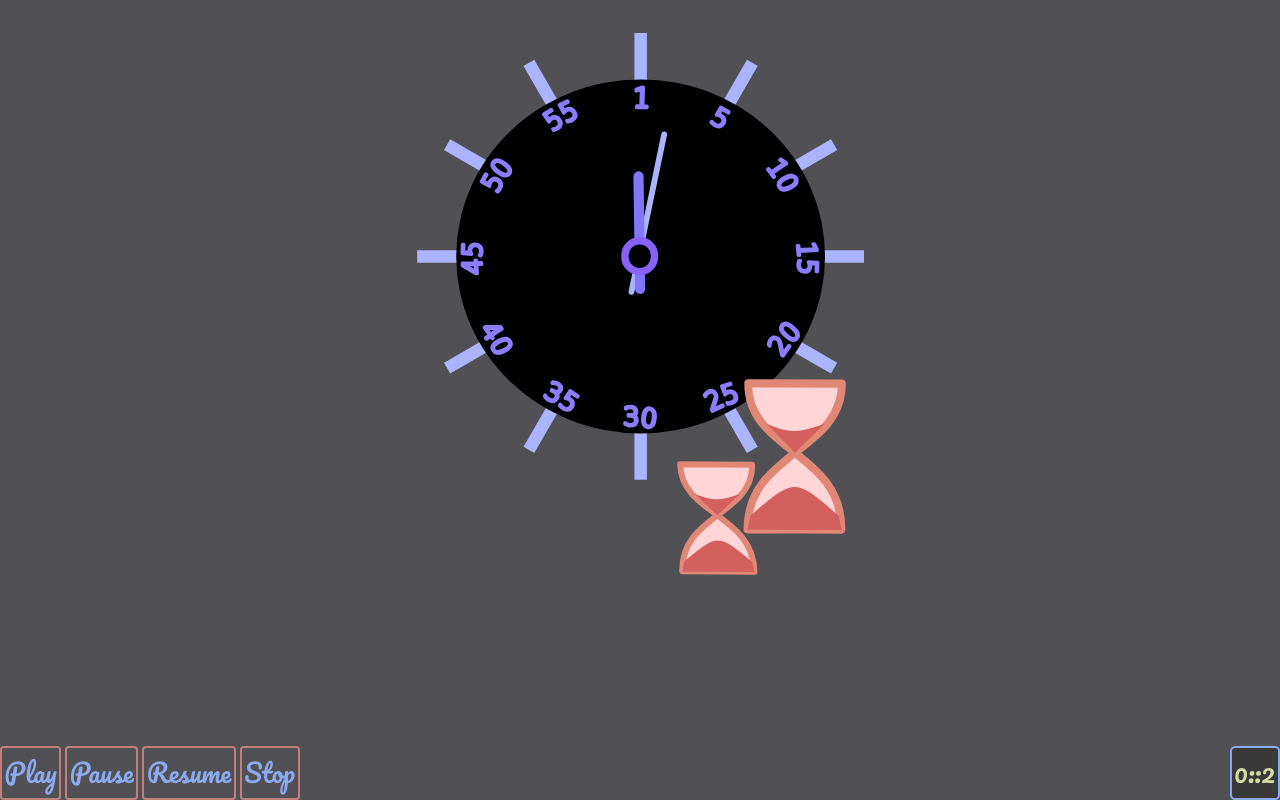
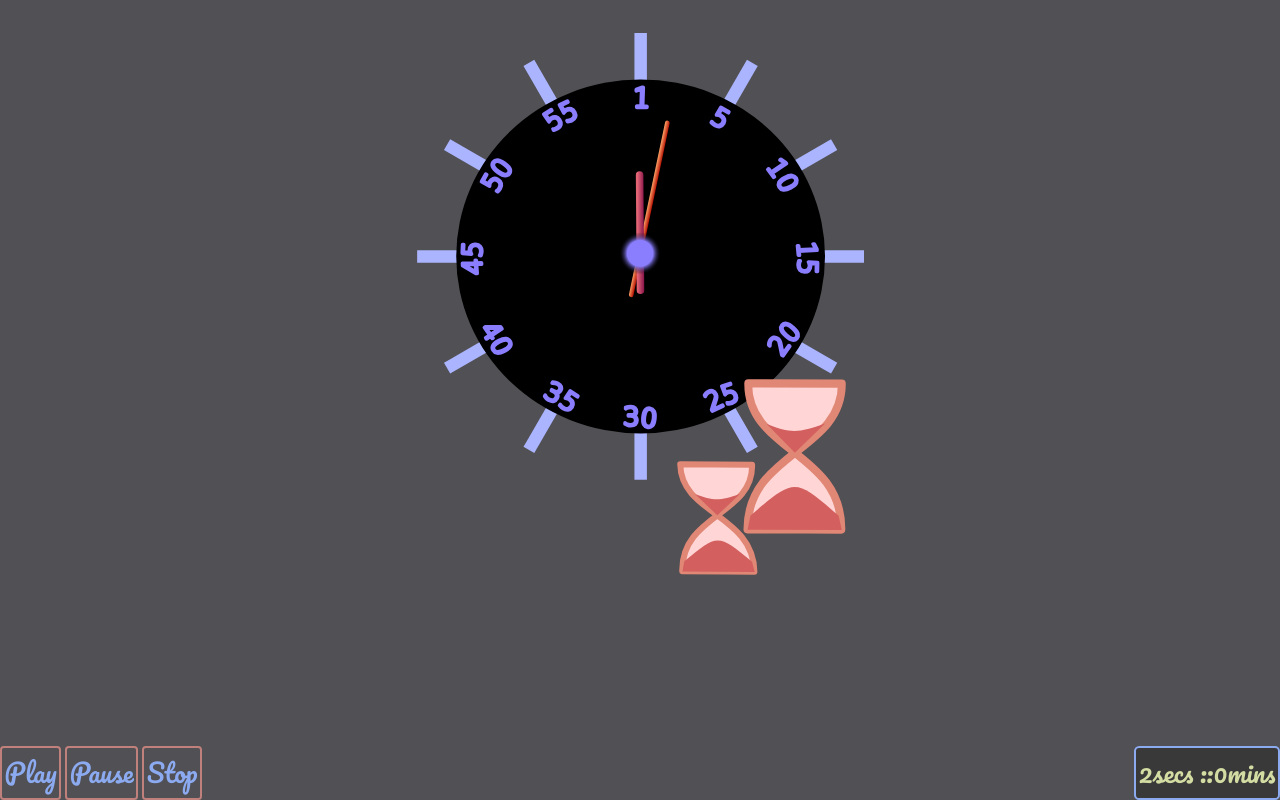
Before and after one commit to prabh1234assla/webly, a website: page Projects/timer/index.html in a window 1280 px wide. Both pictures are taken after a click on the button "Play". Drawn offline with nearby package versions, Linux system fonts and the light colour scheme.

Commit message:
new changes

```diff
--- a/Projects/timer/index.css
+++ b/Projects/timer/index.css
@@ -15,7 +15,6 @@ body{
     height: 35vmax;
     width: 35vmax;
     margin: 4vh auto;
-
 }
 
 #seconds, #minutes{
@@ -51,7 +50,7 @@ button:active{
     scale: 0.9;
 }
 
-.info{
+#info{
     position: fixed;
     bottom: 0%;
     right: 0%;
@@ -65,3 +64,15 @@ button:active{
     font: 2vmax 'Pacifico', cursive;
     color: rgb(211, 220, 162);
 }
+
+@keyframes secondsRotate {
+    to{
+        rotate: 360deg;
+    }
+}
+
+@keyframes minutesRotate {
+    to{
+        rotate: 360deg;
+    }
+}
--- a/Projects/timer/index.html
+++ b/Projects/timer/index.html
@@ -17,7 +17,7 @@
       viewBox="0 0 744.09 1052.4"
       version="1.1"
       sodipodi:docname="clock.svg"
-      inkscape:version="1.2.1 (9c6d41e410, 2022-07-14)"
+      inkscape:version="1.2.2 (b0a8486541, 2022-12-01)"
       xmlns:inkscape="http://www.inkscape.org/namespaces/inkscape"
       xmlns:sodipodi="http://sodipodi.sourceforge.net/DTD/sodipodi-0.dtd"
       xmlns:xlink="http://www.w3.org/1999/xlink"
@@ -28,6 +28,42 @@
       xmlns:dc="http://purl.org/dc/elements/1.1/">
      <defs
         id="defs20">
+       <linearGradient
+          inkscape:collect="always"
+          id="linearGradient4142">
+         <stop
+            style="stop-color:#8a7eff;stop-opacity:1;"
+            offset="0.34820983"
+            id="stop4138" />
+         <stop
+            style="stop-color:#000000;stop-opacity:0;"
+            offset="0.5692749"
+            id="stop4140" />
+       </linearGradient>
+       <linearGradient
+          inkscape:collect="always"
+          id="linearGradient3658">
+         <stop
+            style="stop-color:#ffa569;stop-opacity:1;"
+            offset="0"
+            id="stop3654" />
+         <stop
+            style="stop-color:#b10c00;stop-opacity:1;"
+            offset="1"
+            id="stop3656" />
+       </linearGradient>
+       <linearGradient
+          inkscape:collect="always"
+          id="linearGradient2926">
+         <stop
+            style="stop-color:#e16475;stop-opacity:1;"
+            offset="0.2773146"
+            id="stop2922" />
+         <stop
+            style="stop-color:#720040;stop-opacity:1;"
+            offset="1"
+            id="stop2924" />
+       </linearGradient>
        <linearGradient
           inkscape:collect="always"
           id="linearGradient1858">
@@ -57,6 +93,37 @@
           x2="1023.8583"
           y2="376.70911"
           gradientUnits="userSpaceOnUse" />
+       <linearGradient
+          inkscape:collect="always"
+          xlink:href="#linearGradient2926"
+          id="linearGradient2920"
+          x1="368.49976"
+          y1="354.42142"
+          x2="374.46951"
+          y2="354.42142"
+          gradientUnits="userSpaceOnUse"
+          spreadMethod="reflect"
+          gradientTransform="matrix(1.8805367,0,0,0.9829476,-327.10586,6.0437629)" />
+       <linearGradient
+          inkscape:collect="always"
+          xlink:href="#linearGradient3658"
+          id="linearGradient3660"
+          x1="369.30072"
+          y1="329.78268"
+          x2="374.2843"
+          y2="329.78268"
+          gradientUnits="userSpaceOnUse" />
+       <radialGradient
+          inkscape:collect="always"
+          xlink:href="#linearGradient4142"
+          id="radialGradient4144"
+          cx="371.88138"
+          cy="377.41048"
+          fx="371.88138"
+          fy="377.41048"
+          r="14.889997"
+          gradientTransform="matrix(2.4579639,0,0,2.4709052,-542.53469,-557.62609)"
+          gradientUnits="userSpaceOnUse" />
      </defs>
      <sodipodi:namedview
         id="namedview18"
@@ -69,15 +136,15 @@
         inkscape:deskcolor="#d1d1d1"
         showgrid="false"
         showguides="true"
-        inkscape:zoom="1.0306934"
-        inkscape:cx="529.25535"
-        inkscape:cy="313.86637"
+        inkscape:zoom="2"
+        inkscape:cx="383.75"
+        inkscape:cy="408.25"
         inkscape:window-width="1920"
         inkscape:window-height="1003"
         inkscape:window-x="0"
         inkscape:window-y="0"
         inkscape:window-maximized="1"
-        inkscape:current-layer="minutelabels">
+        inkscape:current-layer="clock">
        <sodipodi:guide
           position="374.46513,494.9365"
           orientation="1,0"
@@ -112,6 +179,36 @@
           position="690.16583,679.18905"
           orientation="0,-1"
           id="guide361"
+          inkscape:locked="false" />
+       <sodipodi:guide
+          position="526.88606,690.16583"
+          orientation="0,-1"
+          id="guide303"
+          inkscape:locked="false" />
+       <sodipodi:guide
+          position="632.5377,669.58434"
+          orientation="0,-1"
+          id="guide305"
+          inkscape:locked="false" />
+       <sodipodi:guide
+          position="362.35209,843.32103"
+          orientation="1,0"
+          id="guide307"
+          inkscape:locked="false" />
+       <sodipodi:guide
+          position="381.44356,683.30533"
+          orientation="1,0"
+          id="guide309"
+          inkscape:locked="false" />
+       <sodipodi:guide
+          position="372.99999,648.90001"
+          orientation="1,0"
+          id="guide395"
+          inkscape:locked="false" />
+       <sodipodi:guide
+          position="290.49999,679.40001"
+          orientation="0,-1"
+          id="guide397"
           inkscape:locked="false" />
      </sodipodi:namedview>
      <g
@@ -185,34 +282,34 @@
             transform="matrix(1.0321,0,0,0.99025,-196.34,-106.79)" />
          <path
             id="seconds"
-            d="M 371.62684,413.88669 370.89856,254.40212"
+            d="M 372.0016,416.87437 371.58342,242.69099"
             stroke="#000000"
             stroke-linecap="square"
             stroke-width="10.7796"
             fill="none"
-            inkscape:transform-center-x="0.0099793665"
-            inkscape:transform-center-y="-74.055342"
-            style="fill:#000000;fill-opacity:1;stroke:#abb4ff;stroke-width:5.76497;stroke-linecap:round;stroke-linejoin:round;stroke-dasharray:none;stroke-opacity:1"
+            inkscape:transform-center-x="-0.34877218"
+            inkscape:transform-center-y="-80.27981"
+            style="fill:#000000;fill-opacity:1;stroke:url(#linearGradient3660);stroke-width:4.56539;stroke-linecap:round;stroke-linejoin:round;stroke-dasharray:none;stroke-opacity:1"
             inkscape:label="seconds" />
          <path
             id="minutes"
-            d="M 371.54173,410.21254 369.93897,298.63033"
+            d="M 371.92007,411.49025 371.04916,297.35262"
             stroke="#000000"
             stroke-linecap="square"
             stroke-width="14.838"
             fill="none"
-            inkscape:transform-center-x="0.65358407"
-            inkscape:transform-center-y="-39.620578"
-            style="fill:#ff99cb;fill-opacity:1;stroke:#8475ff;stroke-width:10.0421;stroke-linecap:round;stroke-linejoin:round;stroke-dasharray:none;stroke-opacity:1"
+            inkscape:transform-center-x="-0.25112135"
+            inkscape:transform-center-y="-39.326415"
+            style="mix-blend-mode:normal;fill:#ff6600;fill-opacity:1;stroke:url(#linearGradient2920);stroke-width:7.48672;stroke-linecap:round;stroke-linejoin:round;stroke-dasharray:none;stroke-opacity:1"
             inkscape:label="minutes" />
          <path
             id="center"
             fill-rule="evenodd"
-            d="m 385.75337,377.67906 a 14.618291,14.618291 0 1 1 -29.20256,0 14.618291,14.618291 0 1 1 29.20256,0 z"
-            style="fill:#000000;fill-opacity:1;stroke:#8862fe;stroke-width:7.31053;stroke-dasharray:none;stroke-opacity:1"
+            d="M 404.6528,388.48 A 35.22437,35.931232 89.999274 1 1 338.41973,361.35872 35.22437,35.931232 89.999274 1 1 404.6528,388.48 Z"
+            style="mix-blend-mode:normal;fill:url(#radialGradient4144);fill-opacity:1;stroke:none;stroke-width:2.90566;stroke-dasharray:none;stroke-dashoffset:0;stroke-opacity:1"
             inkscape:label="center"
-            inkscape:transform-center-x="0.24824003"
-            inkscape:transform-center-y="-1.1729815" />
+            inkscape:transform-center-x="-0.54821357"
+            inkscape:transform-center-y="-2.838594" />
          <g
             aria-label="5      10      15      20      25      30     35     40      45     50      55      60"
             transform="matrix(-0.54232667,0.78498569,-0.82318482,-0.56400937,893.85634,303.19568)"
@@ -444,11 +541,10 @@
 <div class="menu">
    <button id="play">Play</button>
    <button id="pause">Pause</button>
-   <button id="resume">Resume</button>
    <button id="stop">Stop</button>
 </div>
 
-<div class="info">
+<div id="info">
     ...click on play
 </div>
 
--- a/Projects/timer/index.js
+++ b/Projects/timer/index.js
@@ -1,109 +1,109 @@
-let secdegree = 6, minutedegree = 6, idMINS = null, idSECONDS = null, clock_is_off = true, clock_is_paused = false, elapsedSeconds = 0, elapsedMinutes = 0
+const Play = document.getElementById("play"),
+Pause = document.getElementById("pause"),
+Stop = document.getElementById("stop"),
+Secs = document.getElementById("seconds"),
+Mins = document.getElementById("minutes"),
+Info = document.getElementById("info")
 
-const clockON = () => {
-    clock_is_off = false
+let globalTime = 0, pauseTime = 0, buffer = 0, id = 0, previousClick = null
 
-    $('#seconds').css("transform", `rotate(${secdegree}deg)`)
+Play.addEventListener("click", function(event){
 
-    const _minutesRunning = () => {
-        $('#minutes').css("transform", `rotate(${minutedegree}deg)`)
-        minutedegree = (minutedegree+6)%360
-        ++elapsedMinutes
+    if(Play.textContent == "Play"){
+        if(previousClick !== "PLAY"){
+            globalTime = new Date()
+            ChangeInfo(0)
+            changeClockAnimation(0)
 
-        console.log(elapsedMinutes)
-
-        $('.info').html(elapsedMinutes.toString().concat("::").concat(elapsedSeconds.toString()))
+            previousClick = "PLAY"
+        }
     }
 
-    const _secondsRunning = () => {
-        $('#seconds').css("transform", `rotate(${secdegree}deg)`)
-        secdegree = (secdegree+6)%360
-        elapsedSeconds = (elapsedSeconds+1)%60
+    else{
+        if(previousClick !== "RESUME"){
+            Play.textContent = "Play"
+            ChangeInfo(2)
+            changeClockAnimation(0)
 
-        console.log(elapsedSeconds)
+            previousClick = "RESUME"
+        }
+    }
+}, false)
 
-        $('.info').html(elapsedMinutes.toString().concat("::").concat(elapsedSeconds.toString()))
+Pause.addEventListener("click", function(event){
+
+    if(previousClick !== "PAUSE"){
+        pauseTime = new Date()
+        Play.textContent = "Resume"
+
+        ChangeInfo(1)
+        changeClockAnimation(1)
+
+        previousClick = "PAUSE"
+    }
+}, false)
+
+Stop.addEventListener("click", function(event){
+
+    if(previousClick !== "STOP"){
+        globalTime = 0
+        pauseTime = 0
+
+        ChangeInfo(3)
+        changeClockAnimation(2)
+
+        previousClick = "STOP"
+    }
+}, false)
+
+function changeClockAnimation( response ){
+    if(!response){
+        Secs.style.animation = "secondsRotate 60s steps(60, end) infinite"
+        Mins.style.animation = "minutesRotate 3600s steps(60, end) infinite"
+        Secs.style.animationPlayState = "running"
+        Mins.style.animationPlayState = "running"
     }
 
-    if(!idMINS){
-        idMINS = setInterval(function(){
-            _minutesRunning()
-        }, 60000)
+    else if(response == 1){
+        Secs.style.animationPlayState = "paused"
+        Mins.style.animationPlayState = "paused"
     }
 
-    if(!idSECONDS){
-        idSECONDS = setInterval(function(){
-            _secondsRunning()
-        }, 1000)
+    else{
+        if(Play.textContent != "Play")
+            Play.textContent = "Play"
+
+        Secs.style.animation = ""
+        Secs.style.rotate = 0
+        Mins.style.animation = ""
+        Mins.style.rotate = 0
     }
 }
 
-const clockOFF = () => {
-    clock_is_off = true
+function ChangeInfo(response){
+    let temp = null, S = null
 
-    $('#minutes').css("transform", "rotate(0deg)")
+    if(!response)
+        id = setInterval(()=>{
+            temp = new Date()
+                S = Math.floor((temp - globalTime - buffer)/1000)
+                Info.textContent = S%60 + "secs ::" + parseInt(S/60) + "mins"
+        }, 100)
 
-    if(idMINS){
-        clearInterval(idMINS)
-        idMINS = null
+    else if(response == 1)
+        clearInterval(id)
+
+    else if(response == 2){
+        temp = new Date()
+        buffer += temp - pauseTime
+
+        ChangeInfo(0)
     }
 
-    $('#seconds').css("transform", "rotate(0deg)")
+    else{
+        Info.textContent = "...click on play"
+        clearInterval(id)
 
-    if(idSECONDS){
-        clearInterval(idSECONDS)
-        idSECONDS = null
+        buffer = 0
     }
-
-    secdegree = 6
-    minutedegree = 6
-    elapsedSeconds = 0
-    elapsedMinutes = 0
 }
-
-const clockPAUSE = () => {
-    clock_is_paused = true
-
-    if(idMINS){
-        clearInterval(idMINS)
-        idMINS = null
-    }
-
-    if(idSECONDS){
-        clearInterval(idSECONDS)
-        idSECONDS = null
-    }
-
-}
-
-const clockRESUME = () => {
-    clock_is_paused = false
-
-        clockON()
-}
-
-$('#play').click(function(event){
-
-    if(clock_is_off)
-        clockON()
-})
-
-$('#pause').click(function(event){
-
-    if(!clock_is_paused)
-        clockPAUSE()
-})
-
-$('#resume').click(function(event){
-
-    if(clock_is_paused)
-        clockRESUME()
-})
-
-$('#stop').click(function(event){
-
-    if(!clock_is_off)
-        clockOFF()
-
-    $('.info').html("...click on play")
-})
```
Also changed, not shown: Projects/timer/clock.svg.
